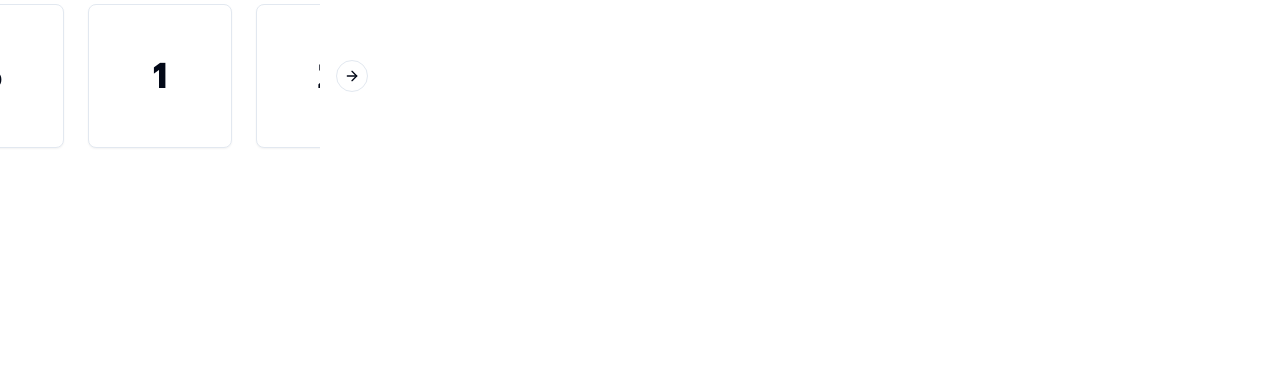
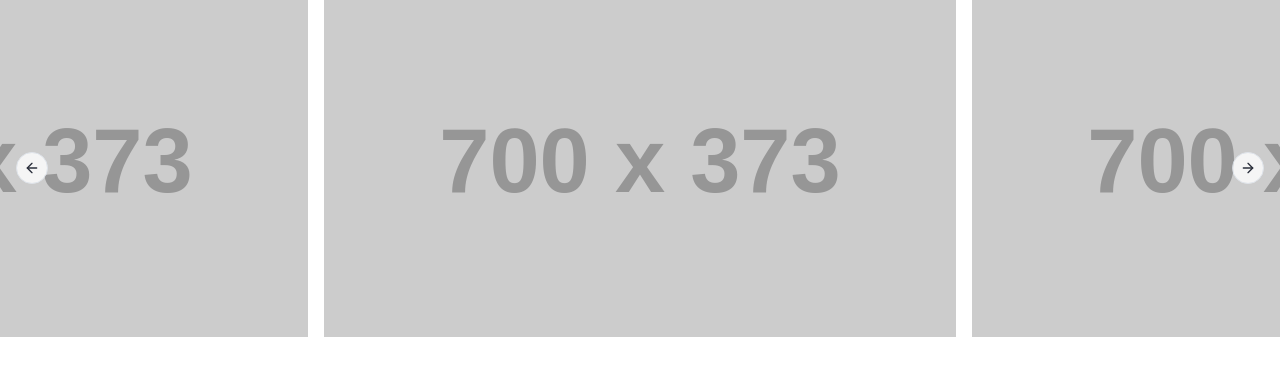
Before and after one commit to inspirezuza/dekd_frontend_intern_challenge, a Next.js app: page / in a window 1280 px wide. Shown: the top 376 px of the page. Built offline with nearby package versions, Linux system fonts and the light colour scheme.

Commit message:
carousel full page

```diff
--- a/next.config.mjs
+++ b/next.config.mjs
@@ -1,4 +1,15 @@
 /** @type {import('next').NextConfig} */
-const nextConfig = {};
+const nextConfig = {
+  images: {
+    remotePatterns: [
+      {
+        protocol: "https",
+        hostname: "placehold.co",
+        port: "",
+        pathname: "/**",
+      },
+    ],
+  },
+};
 
 export default nextConfig;
--- /dev/null
+++ b/src/app/novel/[slug]/page.tsx
@@ -0,0 +1,3 @@
+export default function Page({ params }: { params: { slug: string } }) {
+  return <div>Novel: {params.slug}</div>;
+}
--- a/src/app/test/page.tsx
+++ b/src/app/test/page.tsx
@@ -1,9 +1,16 @@
 import { CarouselPlugin } from "@/components/component/CarouselPlugin";
+import Image from "next/image";
 
 export default function Test() {
   return (
     <>
-      <div className="max-w-md mx-auto">
+      <div className="">
+        {/* <Image
+          src="https://placehold.co/700x373/png"
+          alt="carousel image"
+          width={700}
+          height={373}
+        /> */}
         <CarouselPlugin />
       </div>
     </>
--- a/src/components/component/CarouselPlugin.tsx
+++ b/src/components/component/CarouselPlugin.tsx
@@ -10,35 +10,41 @@ import {
   CarouselNext,
   CarouselPrevious,
 } from "@/components/ui/carousel";
+import Image from "next/image";
+import Link from "next/link";
 
 export function CarouselPlugin() {
   const plugin = React.useRef(
-    Autoplay({ delay: 2000, stopOnInteraction: true })
+    Autoplay({ delay: 3000, stopOnInteraction: true })
   );
 
   return (
     <Carousel
       plugins={[plugin.current]}
-      className="w-full max-w-xs"
-      onMouseEnter={plugin.current.stop}
-      onMouseLeave={plugin.current.reset}
+      className="w-full   "
+      //   onMouseEnter={plugin.current.stop}
+      //   onMouseLeave={plugin.current.reset}
       opts={{ align: "center", loop: true }}
     >
       <CarouselContent>
         {Array.from({ length: 5 }).map((_, index) => (
           <CarouselItem key={index} className="basis-1/2">
-            <div className="p-1">
-              <Card>
-                <CardContent className="flex aspect-square items-center justify-center p-6">
-                  <span className="text-4xl font-semibold">{index + 1}</span>
-                </CardContent>
-              </Card>
+            <div className="">
+              <Link href={`/novel/${index + 1}`}>
+                <Image
+                  src="https://placehold.co/700x373/png"
+                  alt="carousel image"
+                  width={700}
+                  height={373}
+                  className="h-full w-full"
+                />
+              </Link>
             </div>
           </CarouselItem>
         ))}
       </CarouselContent>
-      <CarouselPrevious />
-      <CarouselNext />
+      <CarouselPrevious className="left-4 opacity-80" />
+      <CarouselNext className="right-4 opacity-80" />
     </Carousel>
   );
 }
```
